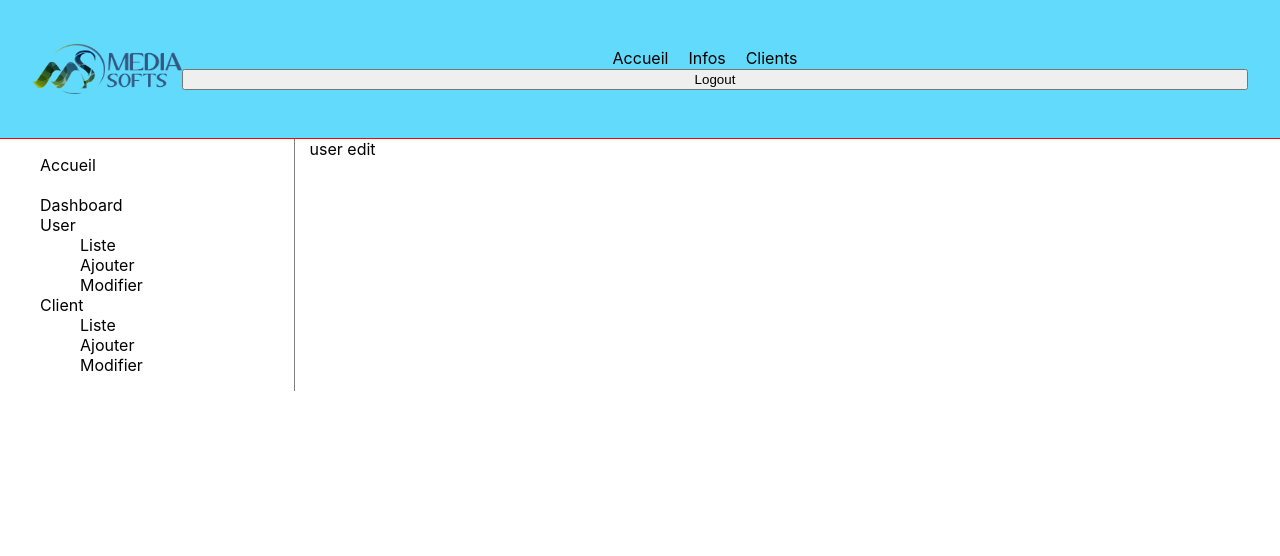
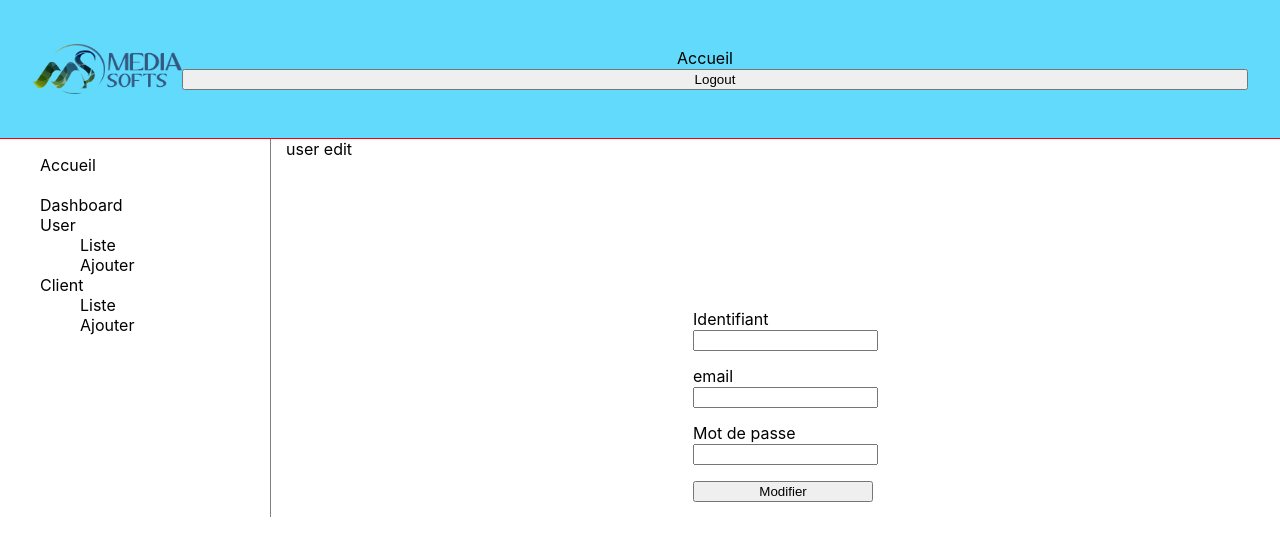
Before and after one commit to terrienf/msreact, a React (Create React App) app: page /admin/user/userEdit/1 in a window 1280 px wide. Shown: the top 556 px of the page. Built offline with nearby package versions, Linux system fonts and the light colour scheme; no server answers; sample sign-in values are in the browser's storage.

Commit message:
6/6 à 17h

```diff
--- a/src/Component/admin/Header.js
+++ b/src/Component/admin/Header.js
@@ -16,8 +16,8 @@ const Header = () => {
             <nav>
                 <ul>
                     <li><Link to="/home">Accueil</Link></li>
-                    <li><Link to="/infos">Infos</Link></li>
-                    <li><Link to="/clients">Clients</Link></li>
+                    {/*<li><Link to="/infos">Infos</Link></li>*/}
+                    {/*<li><Link to="/admin/client/index">Clients</Link></li>*/}
                     <button onClick={logout}>Logout</button>
                 </ul>
             </nav>
--- a/src/Component/admin/SideMenu.js
+++ b/src/Component/admin/SideMenu.js
@@ -13,7 +13,6 @@ const SideMenu = () => {
                     <ul>
                         <li><Link to="/admin/user/index">Liste</Link></li>
                         <li><Link to="/admin/user/userAdd">Ajouter</Link></li>
-                        <li><Link to="/admin/user/userEdit">Modifier</Link></li>
                     </ul>
                 </li>
                 <li>
@@ -21,7 +20,6 @@ const SideMenu = () => {
                     <ul>
                         <li><Link to="/admin/client/index">Liste</Link></li>
                         <li><Link to="/admin/client/clientAdd">Ajouter</Link></li>
-                        <li><Link to="/admin/client/clientEdit">Modifier</Link></li>
                     </ul>
                 </li>
             </ul>
--- a/src/Component/user/Header.js
+++ b/src/Component/user/Header.js
@@ -10,9 +10,9 @@ const Header = () => {
             <nav>
                 <ul>
                     <li><Link to="home">Accueil</Link></li>
-                    <li><Link to="infos">Infos</Link></li>
-                    <li><Link to="clients">Clients</Link></li> |
-                    <li><Link to="admin">Admin</Link></li>
+                    {/*<li><Link to="infos">Infos</Link></li>*/}
+                    {/*<li><Link to="clients">Clients</Link></li> |*/}
+                    <li><Link to="admin">Login</Link></li>
                 </ul>
             </nav>
         </header>
--- a/src/pages/Admin/AdminRouter.js
+++ b/src/pages/Admin/AdminRouter.js
@@ -21,7 +21,7 @@ const AdminRouter = () => {
 
                 <Route path="client">
                     <Route path="index" element={<Client/>}/>
-                    <Route path="clientEdit" element={<ClientEdit/>}/>
+                    <Route path="clientEdit/:cid" element={<ClientEdit/>}/>
                     <Route path="clientAdd" element={<ClientAdd/>}/>
                 </Route>
                 <Route path="*" element={<Error/>}/>
--- a/src/pages/Admin/Client/Client.js
+++ b/src/pages/Admin/Client/Client.js
@@ -1,12 +1,15 @@
 import React, {useEffect, useRef, useState} from "react";
 import {clientService} from "../../../services/client.service";
+import {Link} from "react-router-dom";
 
 const User = () => {
     const [clients, setClients] = useState([])
+    const flag = useRef(false)
 
 
 // Récupération de la liste des clients à l'affichage
     useEffect(() => {
+        if (flag.current === false) {
             clientService.getAllClients()
                 .then(res => {
                     console.log(res.data)
@@ -14,7 +17,18 @@ const User = () => {
                     setClients(res.data)
                 })
                 .catch(err => console.log(err))
-        },[])
+        }
+        return () => flag.current = true
+    }, [])
+
+    const delClient = (clientId) => {
+        console.log(clientId)
+        clientService.deleteClient(clientId)
+            .then(res => {
+                console.log(res)
+                setClients((current => current.filter(client => client.id !== clientId)))
+            })
+    }
 
     return (
         <div className="client">
@@ -31,10 +45,16 @@ const User = () => {
                 <tbody>
                 {
                     clients.map(client => (
-                        <tr>
+                        <tr key={client.id}>
                             <td>{client.name}</td>
                             <td>{client.code}</td>
                             <td>{client.idClient}</td>
+                            <td>
+                                <Link to={`/admin/client/clientEdit/${client.id}`}>
+                                    <button className="edit_ClientButton">Modifier</button>
+                                </Link>
+                            </td>
+                            <td><button className="del_clientButton" onClick={() => delClient(client.id)}>Supprimer</button></td>
                         </tr>
                     ))
                 }
--- a/src/pages/Admin/Client/ClientAdd.js
+++ b/src/pages/Admin/Client/ClientAdd.js
@@ -1,9 +1,50 @@
-import React from 'react';
+import React, {useState} from 'react';
+import {useNavigate} from "react-router-dom";
+import {clientService} from "../../../services/client.service";
 
 const ClientAdd = () => {
+    const [client, setClient] = useState([])
+    let navigate = useNavigate()
+
+    // Gestion de la modification des champs du formulaire
+    const onChange = (e) => {
+        setClient({
+            ...client,
+            [e.target.name]: e.target.value
+        })
+        e.preventDefault()
+    }
+
+    // Gestion de la soumission du formulaire
+    const onSubmit = (e) => {
+        e.preventDefault()
+        console.log(client)
+        clientService.addClient(client)
+            .then(res => navigate('../index'))
+            .catch(err => console.log(err))
+    }
+
     return (
         <div className="clientAdd">
-Client Add
+            client Add
+            <form onSubmit={onSubmit}>
+                <div className="group">
+                    <label htmlFor="name">Name</label>
+                    <input type="text" name="name" onChange={onChange} />
+                </div>
+
+                <div className="group">
+                    <label htmlFor="code">Code</label>
+                    <input type="text" name="code" onChange={onChange} />
+                </div>
+                <div className="group">
+                    <label htmlFor="id_client">id_client</label>
+                    <input type="text" name="id_client" onChange={onChange} />
+                </div>
+                <div className="group">
+                    <button>Ajouter</button>
+                </div>
+            </form>
         </div>
     );
 };
--- a/src/pages/Admin/Client/ClientEdit.js
+++ b/src/pages/Admin/Client/ClientEdit.js
@@ -1,9 +1,62 @@
-import React from 'react';
+import React, {useEffect, useRef, useState} from 'react';
+import {useNavigate, useParams} from "react-router-dom";
+import {clientService} from "../../../services/client.service";
 
 const ClientEdit = () => {
+    const [client, setClient] = useState()
+    const flag = useRef(false)
+    let navigate = useNavigate()
+
+    //useParams : permet de récupérer le paramètre qui se trouve dans l'URL, l'ID utilisateur
+    const {cid} = useParams()
+
+    //Modification dans le formulaire
+    const onChange = (e) => {
+        e.preventDefault()
+    }
+    //Envoi du formulaire
+    const onSubmit = (e) => {
+        e.preventDefault()
+        clientService.updateClient(client)
+            .then(res => {
+                navigate('../index')
+            })
+            .catch(err => console.log(err))
+    }
+
+    useEffect(() => {
+        if (flag.current === false) {
+            clientService.getClient(cid)
+                .then(res => {
+                    console.log(res.data)
+                    setClient(res.data)
+                })
+                .catch(err => console.log(err))
+        }
+        return () => flag.current = true
+    }, [])
+
+
     return (
         <div className="clientEdit">
-Client edit
+            client Edit
+            <form onSubmit={onSubmit}>
+                <div className="group">
+                    <label htmlFor="name">Name</label>
+                    <input type="text" name="name" value={client.name} onChange={onChange} />
+                </div>
+                <div className="group">
+                    <label htmlFor="code">Code</label>
+                    <input type="text" name="code" value={client.code} onChange={onChange} />
+                </div>
+                <div className="group">
+                    <label htmlFor="id_client">id_client</label>
+                    <input type="text" name="id_client" value={client.idClient} onChange={onChange} />
+                </div>
+                <div className="group">
+                    <button>Modifier</button>
+                </div>
+            </form>
         </div>
     );
 };
--- a/src/pages/Admin/User/User.js
+++ b/src/pages/Admin/User/User.js
@@ -1,19 +1,36 @@
-import React, {useEffect, useState} from 'react';
+import React, {useEffect, useRef, useState} from 'react';
 import {userService} from "../../../services/user.service";
+import {Link} from "react-router-dom";
 
 
+//Le UseEffect est en double, puisque qu'il se positionne à cheval avec (Mount, Update, Unmount) il va se déclencher 2 fois, donc fait 2 fois son appel à l'API
+// avec useRef (effet de nettoyage) avec une fonction flag qui empeche le double appel
 const User = () => {
     // let navigate = useNavigate()
     const [users, setUsers] = useState([])
+    const flag = useRef(false)
 
     useEffect(() => {
-        userService.getAllUsers()
+
+        if (flag.current === false) {
+            userService.getAllUsers()
+                .then(res => {
+                    setUsers(res.data)
+                })
+                .catch(err => console.log(err))
+        }
+        return () => flag.current = true
+    }, [])
+
+    const delUser = (userId) => {
+        console.log(userId)
+        userService.deleteUser(userId)
             .then(res => {
-                console.log(res.data)
-                setUsers(res.data)
+                console.log(res)
+                setUsers((current) => current.filter(user => user.id !== userId))
             })
             .catch(err => console.log(err))
-    }, [])
+    }
 
     return (
         <div className="user">
@@ -30,10 +47,16 @@ const User = () => {
                 <tbody>
                 {
                     users.map(user => (
-                        <tr>
+                        <tr key={user.id}>
                             <td>{user.id}</td>
                             <td>{user.email}</td>
                             <td>{user.username}</td>
+                            <td>
+                                <Link to={`/admin/user/userEdit/${user.id}`}>
+                                    <button className="edit_UserButton">Modifier</button>
+                                </Link>
+                            </td>
+                            <td><button className="del_UserButton" onClick={() => delUser(user.id)}>Supprimer</button></td>
                         </tr>
                     ))
                 }
--- a/src/pages/Admin/User/UserAdd.js
+++ b/src/pages/Admin/User/UserAdd.js
@@ -1,9 +1,47 @@
-import React from 'react';
+import React, {useState} from 'react';
+import { useNavigate } from 'react-router-dom';
+import {userService} from "../../../services/user.service";
+
 
 const UserAdd = () => {
+    const [user, setUser] = useState([])
+    let navigate = useNavigate()
+
+    // Gestion de la modification des champs du formulaire
+    const onChange = (e) => {
+        setUser({
+            ...user,
+            [e.target.name]: e.target.value
+        })
+        e.preventDefault()
+    }
+
+    // Gestion de la soumission du formulaire
+    const onSubmit = (e) => {
+        e.preventDefault()
+        console.log(user)
+        userService.addUser(user)
+            .then(res => console.log(res))
+            .catch(err => console.log(err))
+    }
+
     return (
-        <div className="userAdd">
-user add
+        <div className="UserEdit">
+            User Add
+            <form onSubmit={onSubmit}>
+                <div className="group">
+                    <label htmlFor="username">Email</label>
+                    <input type="text" name="username" onChange={onChange} />
+                </div>
+
+                <div className="group">
+                    <label htmlFor="password">Mot de passe</label>
+                    <input type="password" name="password" onChange={onChange} />
+                </div>
+                <div className="group">
+                    <button>Ajouter</button>
+                </div>
+            </form>
         </div>
     );
 };
--- a/src/pages/Admin/User/UserEdit.js
+++ b/src/pages/Admin/User/UserEdit.js
@@ -1,15 +1,69 @@
-import React from 'react';
-import {useParams} from "react-router-dom";
+import React, {useEffect, useRef, useState} from 'react';
+import {useNavigate, useParams} from "react-router-dom";
+import {userService} from "../../../services/user.service";
 
 const UserEdit = () => {
+    const [user, setUser] = useState([])
+    const flag = useRef(false)
+    let navigate = useNavigate()
 
-    let {uid} = useParams()
-    console.log(uid)
+    //useParams : permet de récupérer le paramètre qui se trouve dans l'URL, l'ID utilisateur
+    const { uid } = useParams()
+
+    //La fonction onChange est utilisée pour mettre à jour l'état d'un formulaire en utilisant les
+    //valeurs saisies par l'utilisateur. Elle permet de réagir aux changements d'entrée
+    //et de garder les données du formulaire à jour dans l'état du composant.
+    const onChange = (e) => {
+        setUser({
+            ...user,
+            [e.target.name]: e.target.value
+        })
+    }
+    // Soumission du formulaire
+    const onSubmit = (e) => {
+        e.preventDefault()
+        userService.updateUser(user)
+            .then(res => {
+                navigate('../index')
+            })
+            .catch(err => console.log(err))
+    }
+
+    // Récupération de l'utilisateur à l'affichage
+    useEffect(() => {
+        if (flag.current === false) {
+            userService.getUser(uid)
+                .then(res => {
+                    setUser(res.data.data)
+                })
+                .catch(err => console.log(err))
+        }
+
+        return () => flag.current = true
+        // eslint-disable-next-line react-hooks/exhaustive-deps
+    }, [])
+
 
     return (
         <div className="userEdit">
             user edit
-
+            <form onSubmit={onSubmit}>
+                <div className="group">
+                    <label htmlFor="login">Identifiant</label>
+                    <input type="text" name="username" value={user.name} onChange={onChange}/>
+                </div>
+                <div className="group">
+                    <label htmlFor="login">email</label>
+                    <input type="text" name="email" value={user.name} onChange={onChange}/>
+                </div>
+                <div className="group">
+                    <label htmlFor="password">Mot de passe</label>
+                    <input type="text" name="password" value={user.name} onChange={onChange}/>
+                </div>
+                <div className="group">
+                    <button>Modifier</button>
+                </div>
+            </form>
         </div>
     );
 };
```
Also changed, not shown: src/services/client.service.js (+12 -1 lines), src/services/user.service.js (+12 -1 lines).
